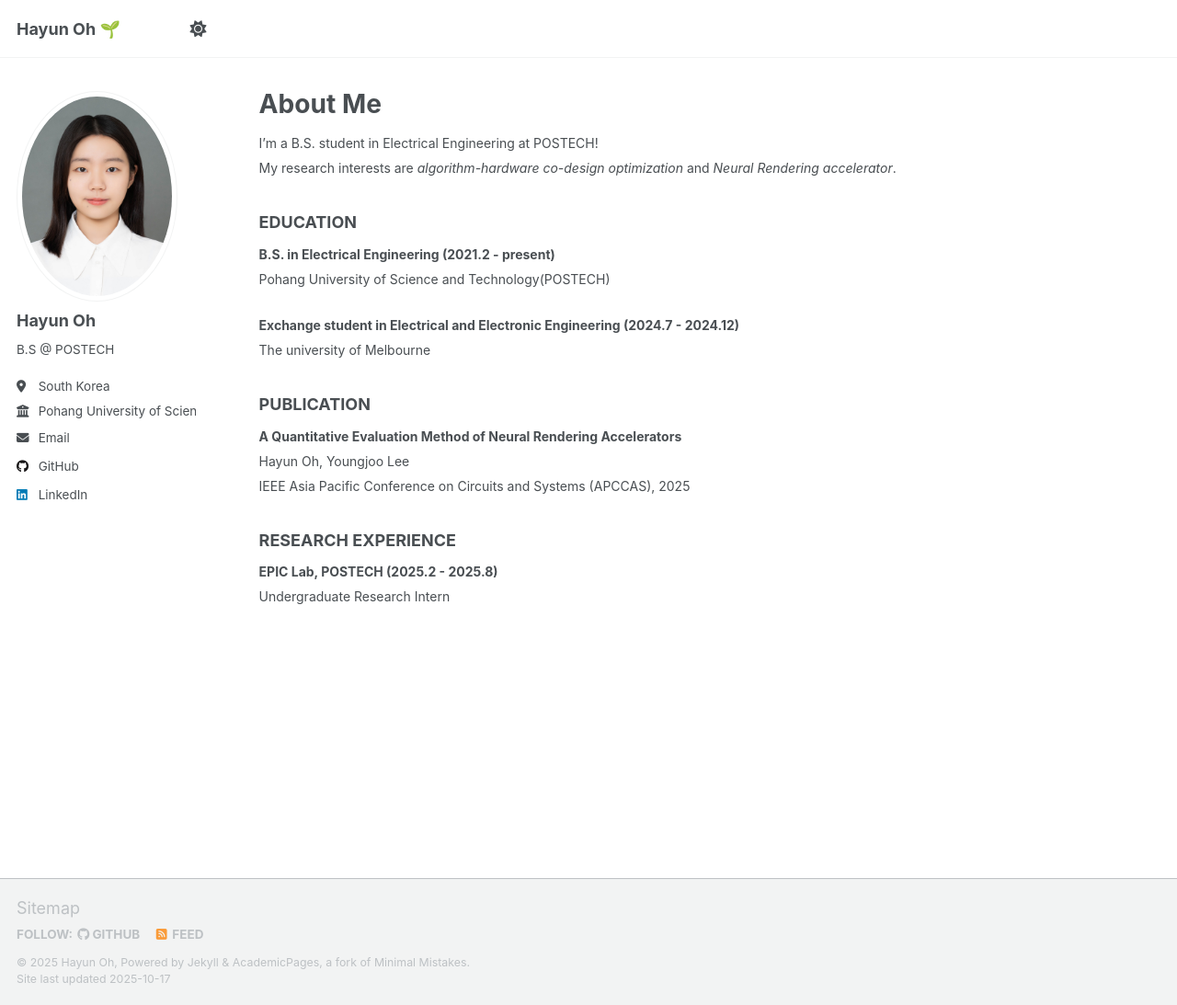
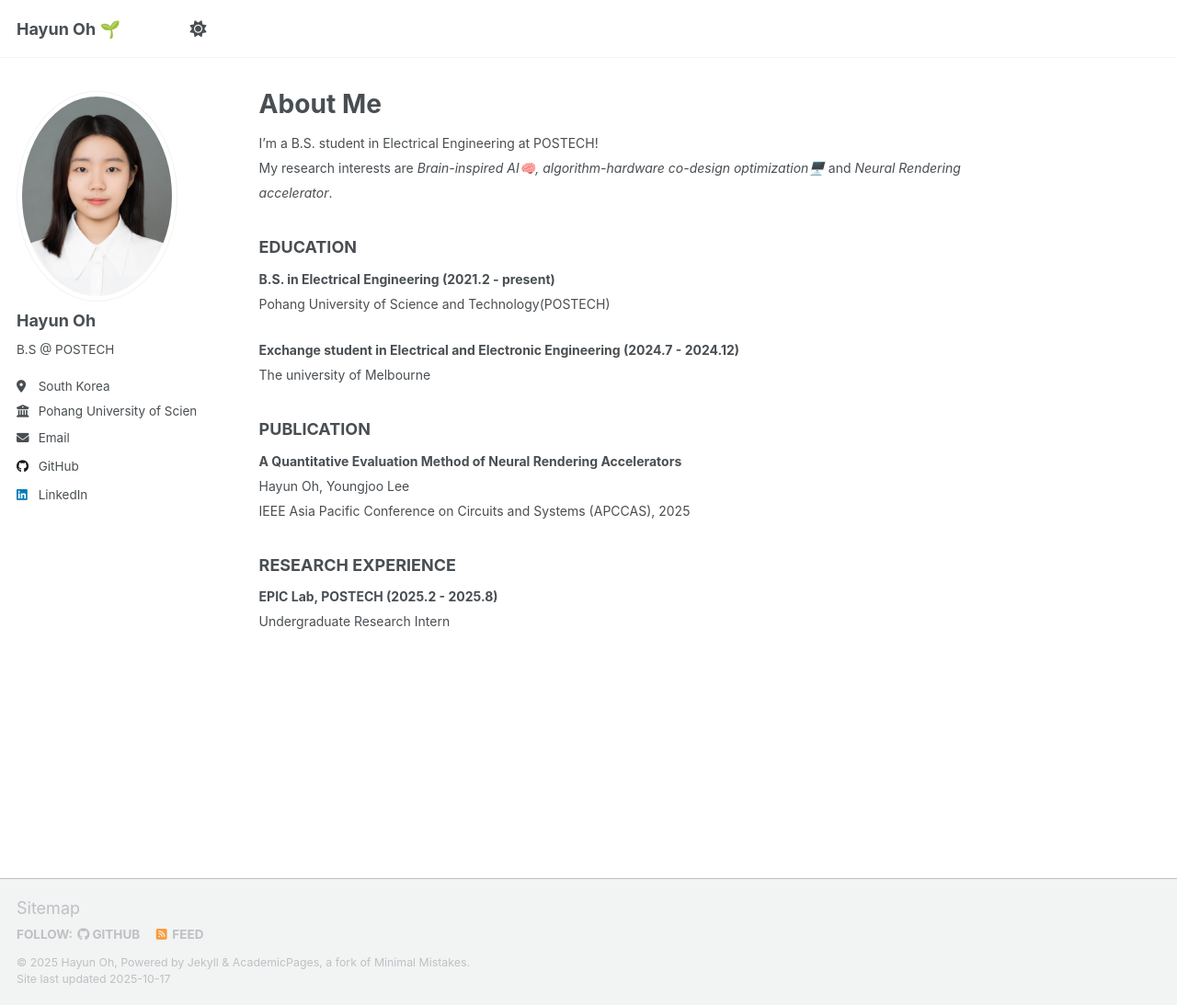
Before and after one commit to Ohahao/Ohahao.github.io, a Jekyll site: the page built from _pages/about.md, in a window 1280 px wide and 1093 px high. Shown: the whole window at 92% size. Built offline with Jekyll 4.4.1, drawn with Linux system fonts in a browser that asks for light colours; a script that is not in the unit is left out.

Commit message:
Update about.md

```diff
--- a/_pages/about.md
+++ b/_pages/about.md
@@ -8,7 +8,7 @@ redirect_from:
 ---
 
 <span style="font-size: 14px;">I'm a B.S. student in Electrical Engineering at POSTECH!
-My research interests are *algorithm-hardware co-design optimization* and *Neural Rendering accelerator*.</span>
+My research interests are *Brain-inspired AI🧠, algorithm-hardware co-design optimization🖥️* and *Neural Rendering accelerator*.</span>
 
 ### EDUCATION
 
@@ -18,12 +18,14 @@ Pohang University of Science and Technology(POSTECH)</span>
 <span style="font-size: 14px;">**Exchange student in Electrical and Electronic Engineering (2024.7 - 2024.12)**
 The university of Melbourne</span>
 
+
 ### PUBLICATION
 
 <span style="font-size: 14px;">**A Quantitative Evaluation Method of Neural Rendering Accelerators**
 Hayun Oh, Youngjoo Lee
 IEEE Asia Pacific Conference on Circuits and Systems (APCCAS), 2025</span>
 
+
 ### RESEARCH EXPERIENCE
 
 <span style="font-size: 14px;">**EPIC Lab, POSTECH (2025.2 - 2025.8)**
```
